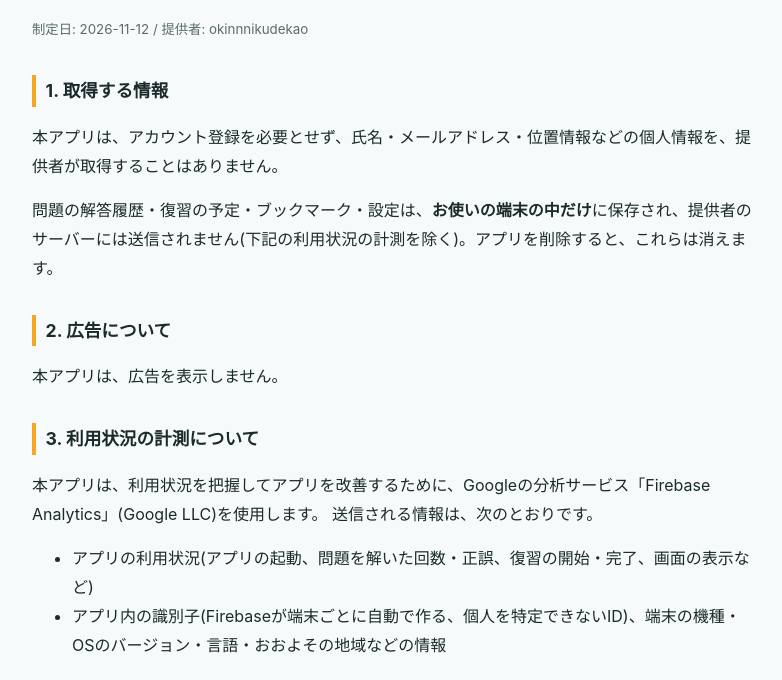
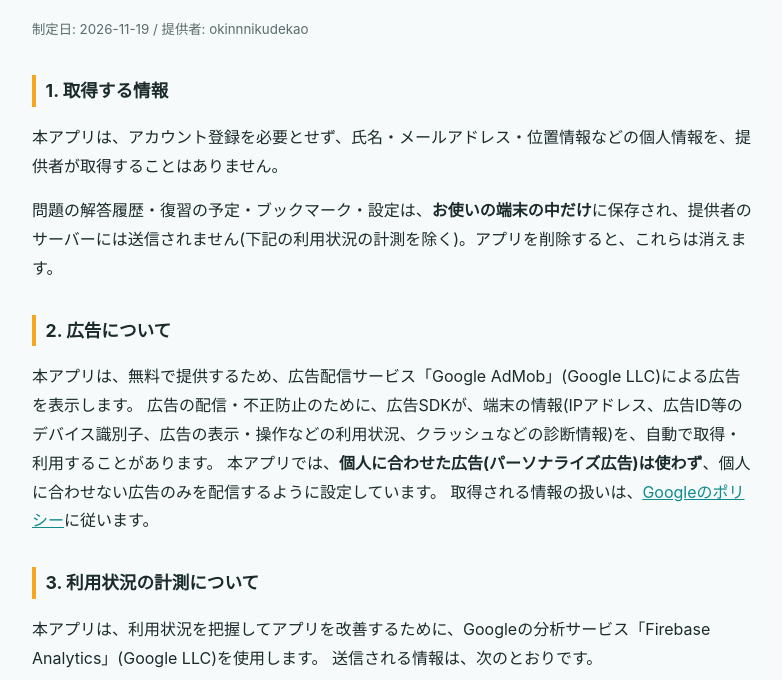
Before and after one commit to 06190528/apps-pages, a plain HTML site: page kaitoku1/privacy/index.html in a window 1280 px wide. Shown: the part 98-778 px from the top of the page, without its empty margins (248-1030 px from the left). Drawn offline with Linux system fonts and the light colour scheme.

Commit message:
第一級海上特殊無線技士 過去問のサポート・プライバシーポリシーのページを更新

```diff
--- a/kaitoku1/privacy/index.html
+++ b/kaitoku1/privacy/index.html
@@ -2,12 +2,15 @@
 <title>第一級海上特殊無線技士 過去問 プライバシーポリシー</title><style>body{margin:0;font-family:-apple-system,"Hiragino Sans","Noto Sans JP",sans-serif;line-height:1.8;color:#1b2a2a;background:#f6fafa}
 main{max-width:720px;margin:0 auto;padding:32px 20px 64px}h1{font-size:1.6rem;color:#0f8b8d}h2{font-size:1.1rem;margin-top:2rem;border-left:4px solid #f5a623;padding-left:.6rem}
 a{color:#0f8b8d}small{color:#5b6b6b}</style></head><body><main><h1>第一級海上特殊無線技士 過去問 プライバシーポリシー</h1>
-<p><small>制定日: 2026-11-12 / 提供者: okinnnikudekao</small></p>
+<p><small>制定日: 2026-11-19 / 提供者: okinnnikudekao</small></p>
 <h2>1. 取得する情報</h2>
 <p>本アプリは、アカウント登録を必要とせず、氏名・メールアドレス・位置情報などの個人情報を、提供者が取得することはありません。</p>
 <p>問題の解答履歴・復習の予定・ブックマーク・設定は、<b>お使いの端末の中だけ</b>に保存され、提供者のサーバーには送信されません(下記の利用状況の計測を除く)。アプリを削除すると、これらは消えます。</p>
 <h2>2. 広告について</h2>
-<p>本アプリは、広告を表示しません。</p>
+<p>本アプリは、無料で提供するため、広告配信サービス「Google AdMob」(Google LLC)による広告を表示します。
+広告の配信・不正防止のために、広告SDKが、端末の情報(IPアドレス、広告ID等のデバイス識別子、広告の表示・操作などの利用状況、クラッシュなどの診断情報)を、自動で取得・利用することがあります。
+本アプリでは、<b>個人に合わせた広告(パーソナライズ広告)は使わず</b>、個人に合わせない広告のみを配信するように設定しています。
+取得される情報の扱いは、<a href="https://policies.google.com/technologies/partner-sites">Googleのポリシー</a>に従います。</p>
 <h2>3. 利用状況の計測について</h2>
 <p>本アプリは、利用状況を把握してアプリを改善するために、Googleの分析サービス「Firebase Analytics」(Google LLC)を使用します。
 送信される情報は、次のとおりです。</p>
```
